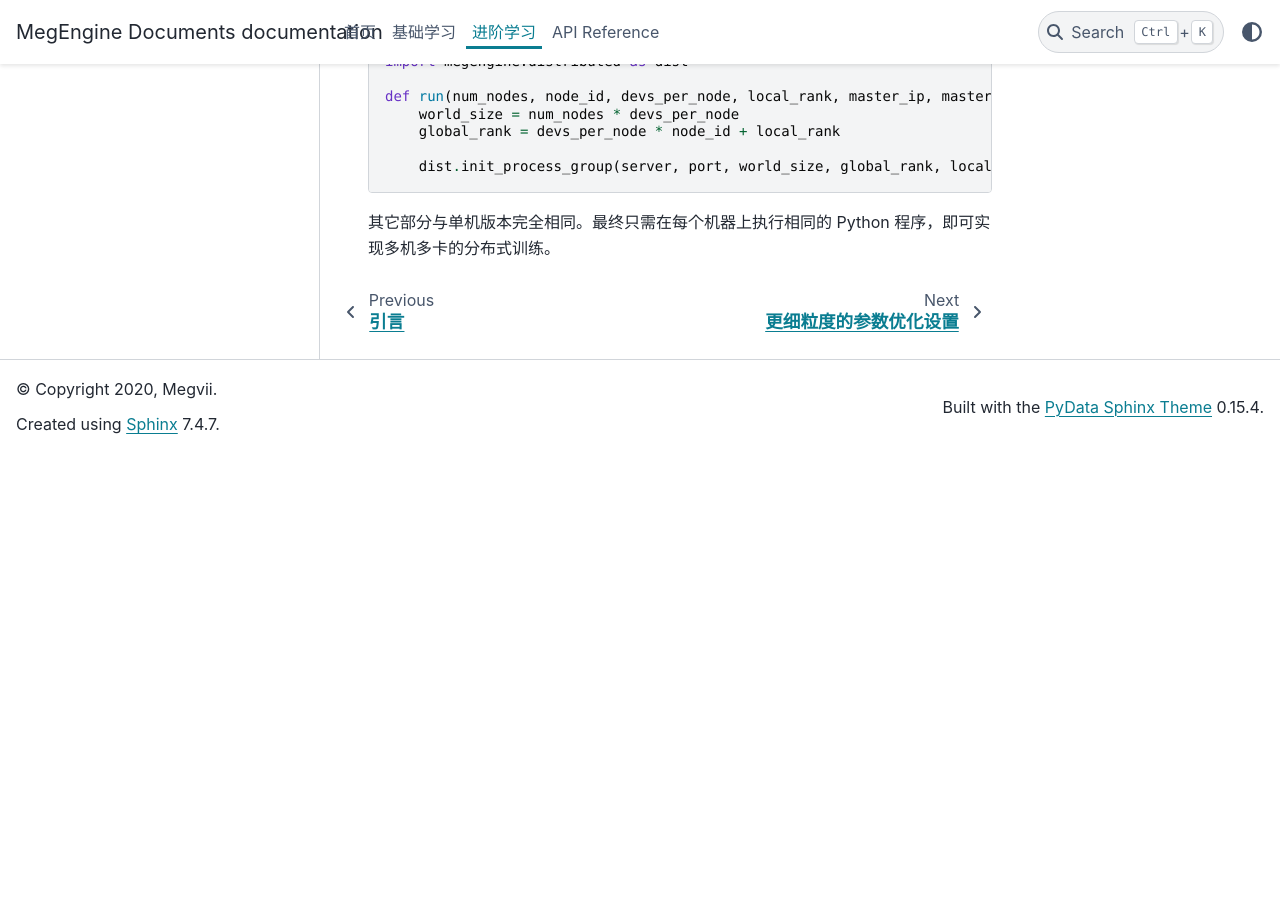
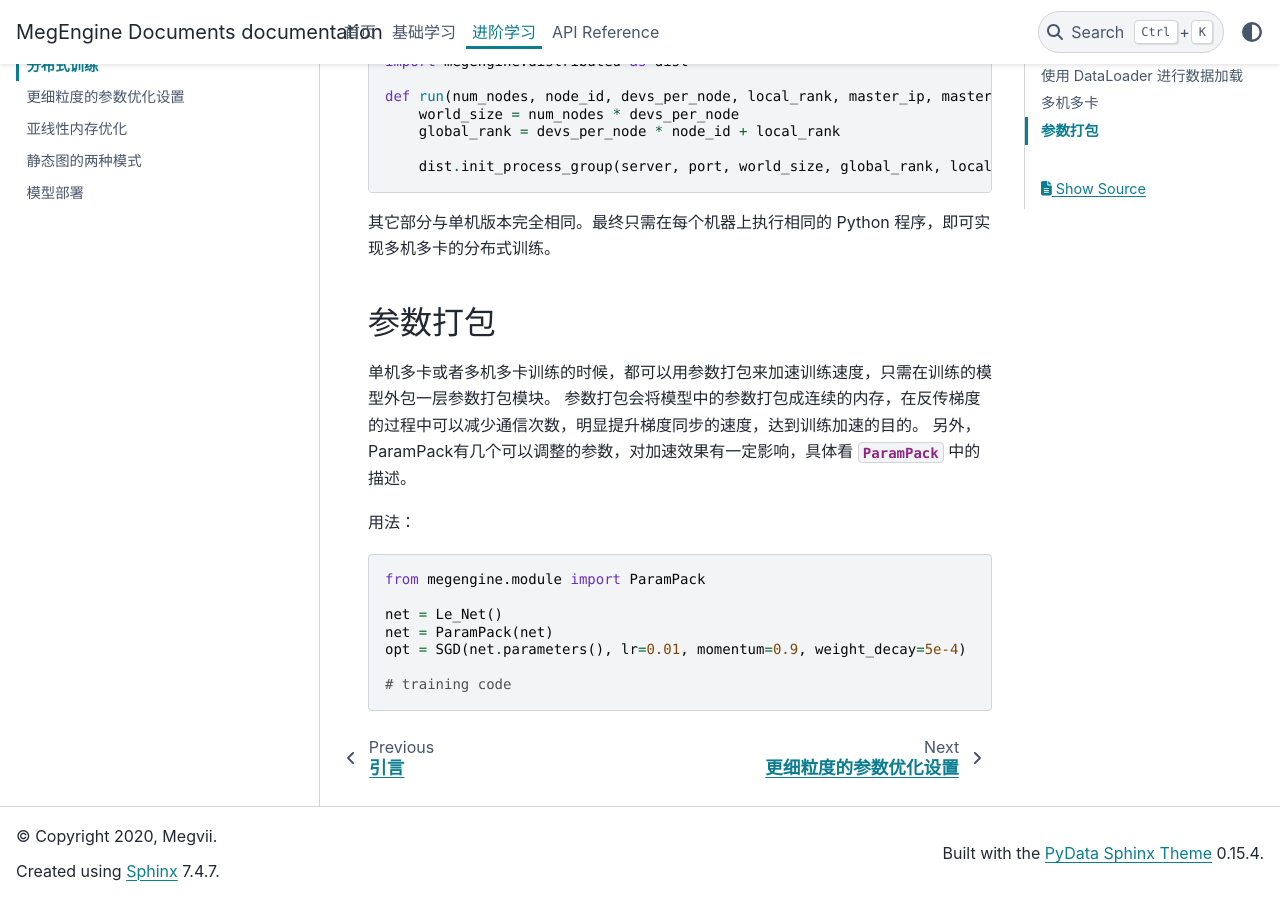
Before and after one commit to MegEngine/Docs, a Sphinx documentation site: the page built from source/advanced/distributed.rst, in a window 1280 px wide and 900 px high, scrolled down 4461 px. Built offline with Sphinx 7.4.7 and the PyData theme 0.15.4, drawn with Linux system fonts in a browser that asks for light colours; pages that are not in the unit, such as notebooks, are missing from menus; before the commit the page ends 4914 px from its top, so only the background shows below that.

Commit message:
add param pack docs
GitOrigin-RevId: 3d87f1cea679d78d1d0894281717a1cdb3c59054

```diff
--- a/source/advanced/distributed.rst
+++ b/source/advanced/distributed.rst
@@ -167,3 +167,22 @@
         dist.init_process_group(server, port, world_size, global_rank, local_rank)
 
 其它部分与单机版本完全相同。最终只需在每个机器上执行相同的 Python 程序，即可实现多机多卡的分布式训练。
+
+参数打包
+---------------------------
+
+单机多卡或者多机多卡训练的时候，都可以用参数打包来加速训练速度，只需在训练的模型外包一层参数打包模块。
+参数打包会将模型中的参数打包成连续的内存，在反传梯度的过程中可以减少通信次数，明显提升梯度同步的速度，达到训练加速的目的。
+另外，ParamPack有几个可以调整的参数，对加速效果有一定影响，具体看 :class:`~.module.ParamPack` 中的描述。
+
+用法：
+
+.. code-block::
+
+    from megengine.module import ParamPack
+
+    net = Le_Net()
+    net = ParamPack(net)
+    opt = SGD(net.parameters(), lr=0.01, momentum=0.9, weight_decay=5e-4)
+
+    # training code
```
